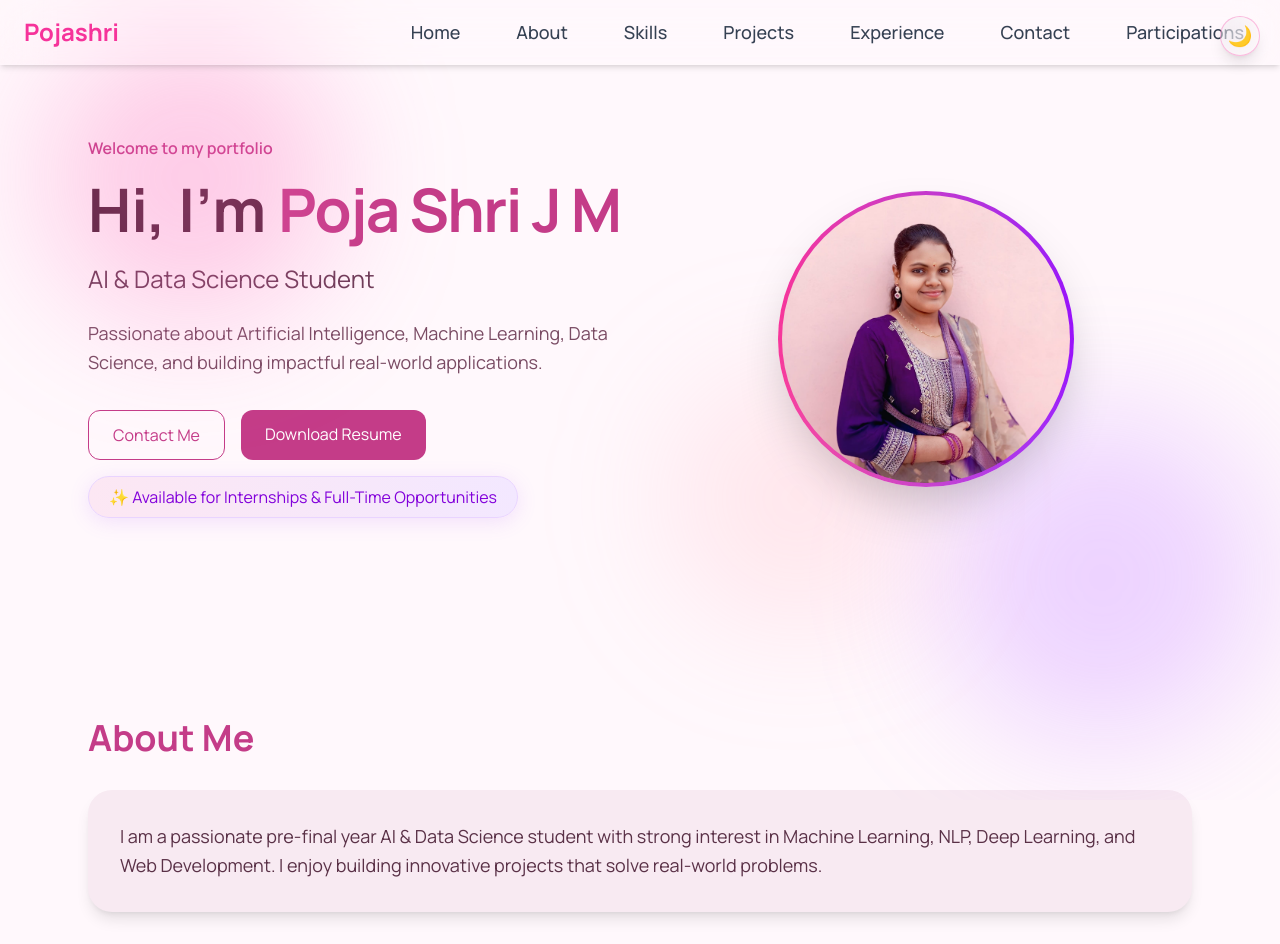
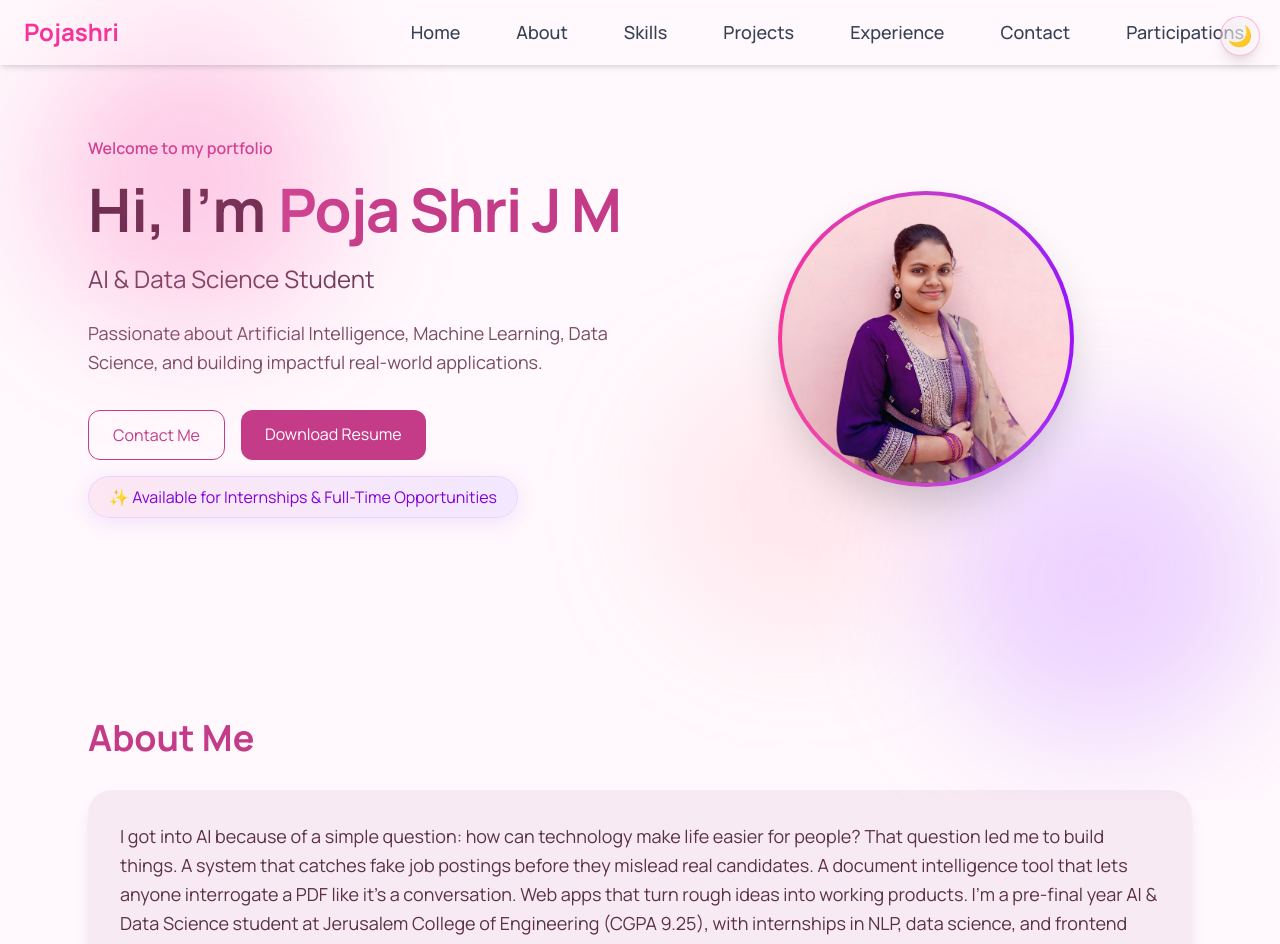
Before and after one commit to PojashriJM/PojashriJM_Portfolio, a Next.js app: page / in a window 1280 px wide. Shown: the top 944 px of the page. Built offline with nearby package versions, Linux system fonts and the light colour scheme.

Commit message:
Enhanced About section

```diff
--- a/app/layout.tsx
+++ b/app/layout.tsx
@@ -18,7 +18,7 @@ const geistMono = Geist_Mono({
 
 export const metadata: Metadata = {
   title: "Poja shri J M",
-  description: "Generated by create next app",
+  description: "AI & Data Science Student | NLP, Machine Learning, and Full Stack Development",
 };
 
 export default function RootLayout({
--- a/app/page.tsx
+++ b/app/page.tsx
@@ -153,9 +153,14 @@ transition
 
         <div className="bg-[#F8EAF2] dark:bg-[#220814] p-8 rounded-3xl shadow-lg">
           <p className="text-lg leading-relaxed text-[#5A3147] dark:text-[#D9CCD4]">
-            I am a passionate pre-final year AI & Data Science student with strong interest in
-            Machine Learning, NLP, Deep Learning, and Web Development.
-            I enjoy building innovative projects that solve real-world problems.
+            I got into AI because of a simple question: how can technology make life easier for people?
+
+That question led me to build things. A system that catches fake job postings before they mislead real candidates. A document intelligence tool that lets anyone interrogate a PDF like it's a conversation. Web apps that turn rough ideas into working products.
+
+I'm a pre-final year AI & Data Science student at Jerusalem College of Engineering (CGPA 9.25), with internships in NLP, data science, and frontend development. My sweet spot is the intersection of language models and practical utility — building AI that's actually useful, not just technically impressive.
+
+Currently obsessing over how LLMs handle the things they don't know, and how to build systems that are honest about their limits.
+
           </p>
         </div>
         </motion.div>
```
